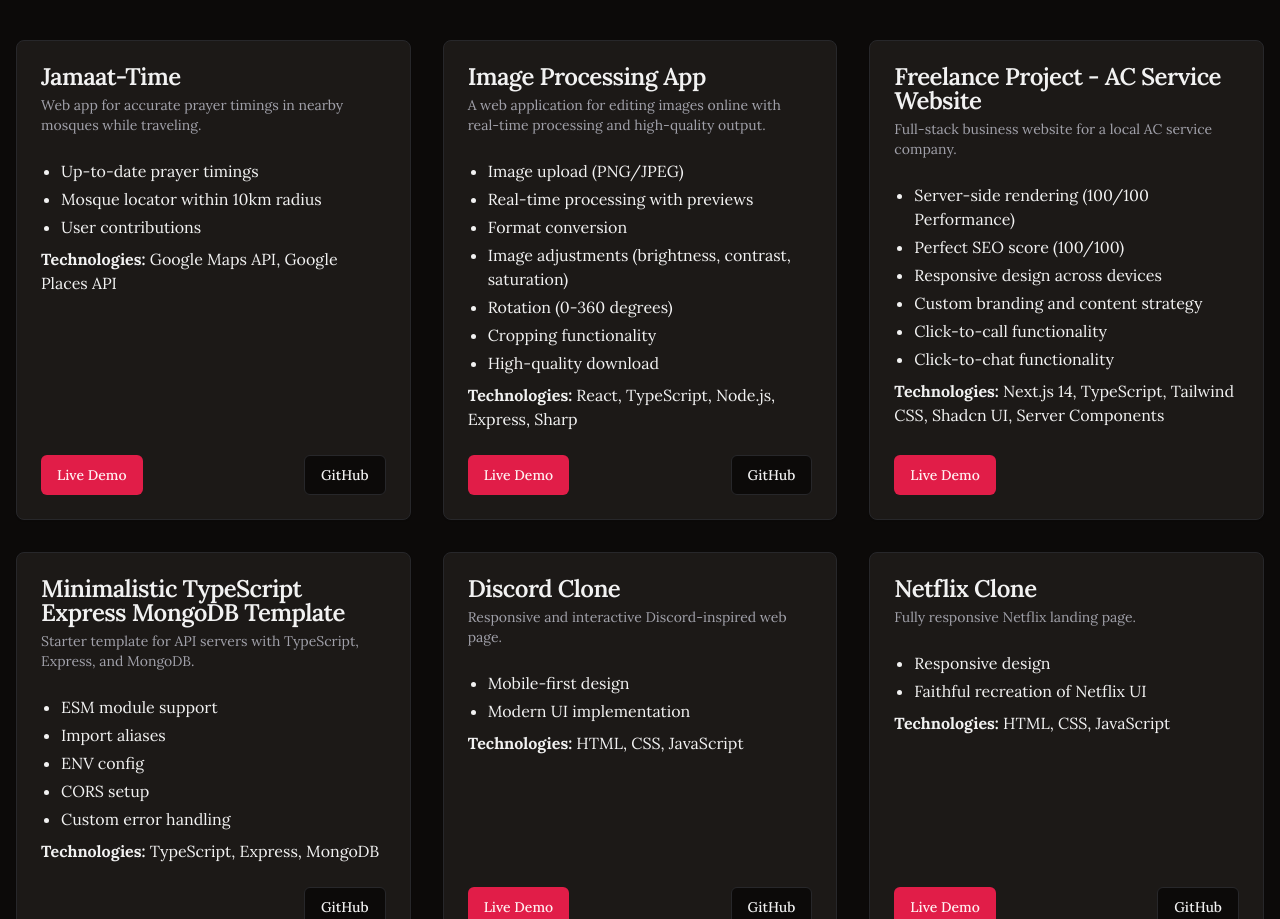
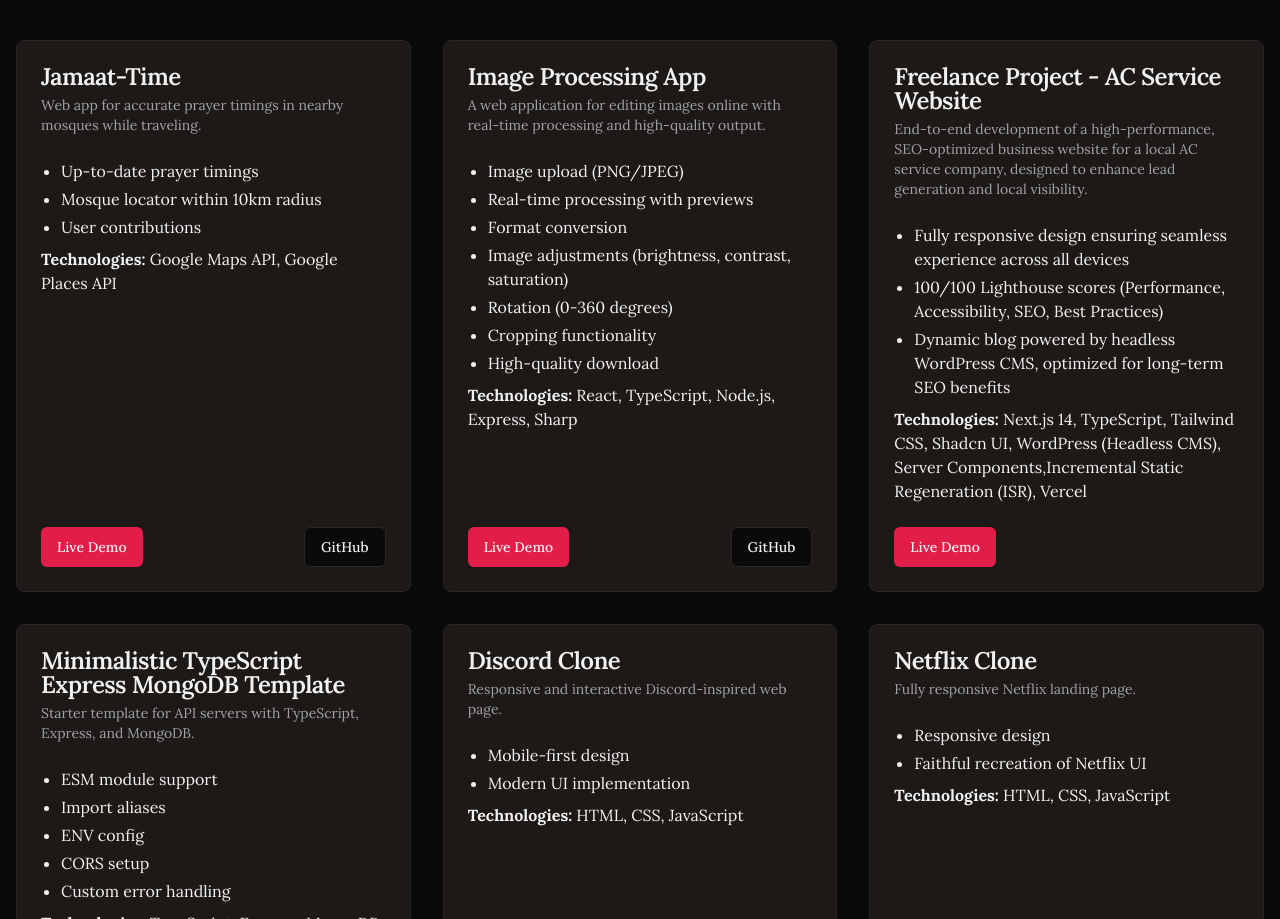
Before and after one commit to f-z-coder/portfolio, a Next.js app: page / in a window 1280 px wide. Shown: the part 2749-3668 px from the top of the page. Built offline with nearby package versions, Linux system fonts and the light colour scheme.

Commit message:
added new resume

```diff
--- a/src/components/projects.tsx
+++ b/src/components/projects.tsx
@@ -41,16 +41,15 @@
   },
   {
     title: "Freelance Project - AC Service Website",
-    description: "Full-stack business website for a local AC service company.",
+    description:
+      "End-to-end development of a high-performance, SEO-optimized business website for a local AC service company, designed to enhance lead generation and local visibility.",
     features: [
-      "Server-side rendering (100/100 Performance)",
-      "Perfect SEO score (100/100)",
-      "Responsive design across devices",
-      "Custom branding and content strategy",
-      "Click-to-call functionality",
-      "Click-to-chat functionality",
+      "Fully responsive design ensuring seamless experience across all devices",
+      "100/100 Lighthouse scores (Performance, Accessibility, SEO, Best Practices)",
+      "Dynamic blog powered by headless WordPress CMS, optimized for long-term SEO benefits",
     ],
-    technologies: "Next.js 14, TypeScript, Tailwind CSS, Shadcn UI, Server Components",
+    technologies:
+      "Next.js 14, TypeScript, Tailwind CSS, Shadcn UI, WordPress (Headless CMS), Server Components,Incremental Static Regeneration (ISR), Vercel",
     demo: "https://www.telanganaacservice.com",
   },
   {
```
Also changed, not shown: 1 other file (tests, documents, lock files or other folders).
